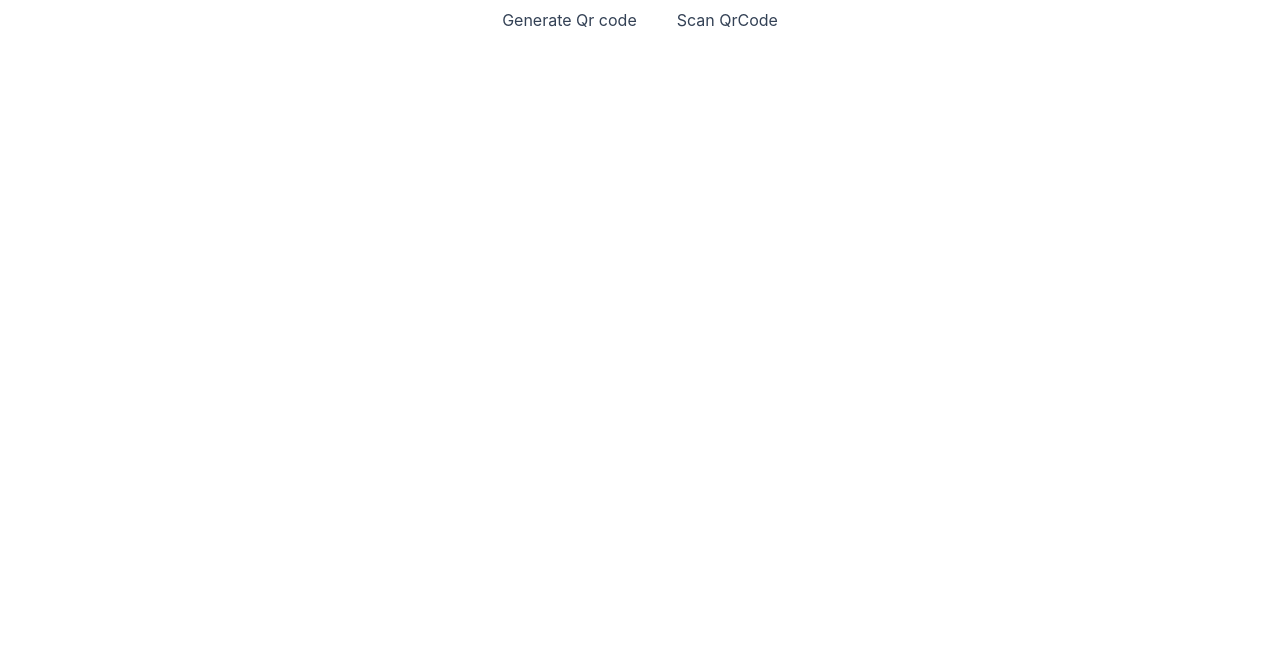
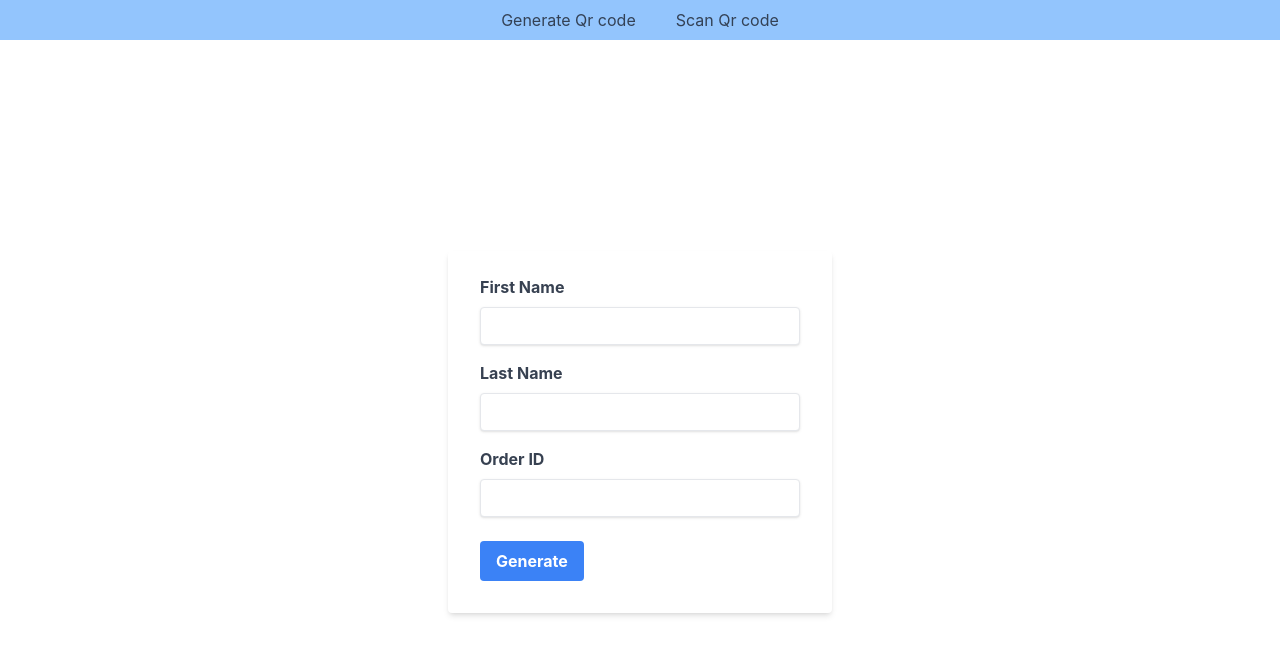
Before and after one commit to haithemmihoubi/qrcodescanner, a React (Create React App) app in the folder qrcodescanner/: page / in a window 1280 px wide. Shown: the top 654 px of the page. Built offline with nearby package versions, Linux system fonts and the light colour scheme.

Commit message:
adding navbar

```diff
--- a/qrcodescanner/package.json
+++ b/qrcodescanner/package.json
@@ -11,6 +11,7 @@
     "qrcode.react": "^3.1.0",
     "react": "^18.2.0",
     "react-dom": "^18.2.0",
+    "react-router-dom": "^6.3.0",
     "react-scripts": "5.0.1",
     "web-vitals": "^2.1.4"
   },
--- a/qrcodescanner/src/App.js
+++ b/qrcodescanner/src/App.js
@@ -1,9 +1,19 @@
 import {Navbar} from "./layouts/header/Navbar";
+import {QrGeneratorPage} from "./QrGeneratorPage/QrGeneratorPage";
+import {Route, Routes, BrowserRouter as Router} from "react-router-dom";
 
 function App() {
     return (
         <div className="App">
-<Navbar />
+            <Router>
+                <Navbar />
+
+                <Routes>
+                    <Route path="/" element={<QrGeneratorPage/>}/>
+                    <Route path="/generate" element={<QrGeneratorPage></QrGeneratorPage>}/>
+
+                </Routes>
+            </Router>
         </div>
     );
 }
--- a/qrcodescanner/src/layouts/header/Navbar.js
+++ b/qrcodescanner/src/layouts/header/Navbar.js
@@ -1,14 +1,12 @@
-import {useState} from "react";
+import {Link} from "react-router-dom";
+import {QrGeneratorPage} from "../../QrGeneratorPage/QrGeneratorPage";
 export function Navbar()  {
 
     return (
-      <div className="navbar">
-
-          <nav className="flex justify-center space-x-4">
-              <a href="/dashboard"
-                 className="font-me px-3 py-2 text-slate-700 rounded-lg hover:bg-slate-100 hover:text-slate-900">Generate Qr code</a>
-              <a href="/team"
-                 className="font-me px-3 py-2 text-slate-700 rounded-lg hover:bg-slate-100 hover:text-slate-900">Scan QrCode</a>
+      <div className="navbar" >
+          <nav className="flex justify-center space-x-4 bg-blue-300" >
+              <Link to="/"  class="font-me px-3 py-2 text-slate-700 rounded-lg hover:bg-slate-100 hover:text-slate-900" >Generate Qr code</Link>
+              <Link to="/scan" class="font-me px-3 py-2 text-slate-700 rounded-lg hover:bg-slate-100 hover:text-slate-900" >Scan Qr code</Link>
           </nav>
       </div>
 );
```
Also changed, not shown: 1 other file (tests, documents, lock files or other folders).
